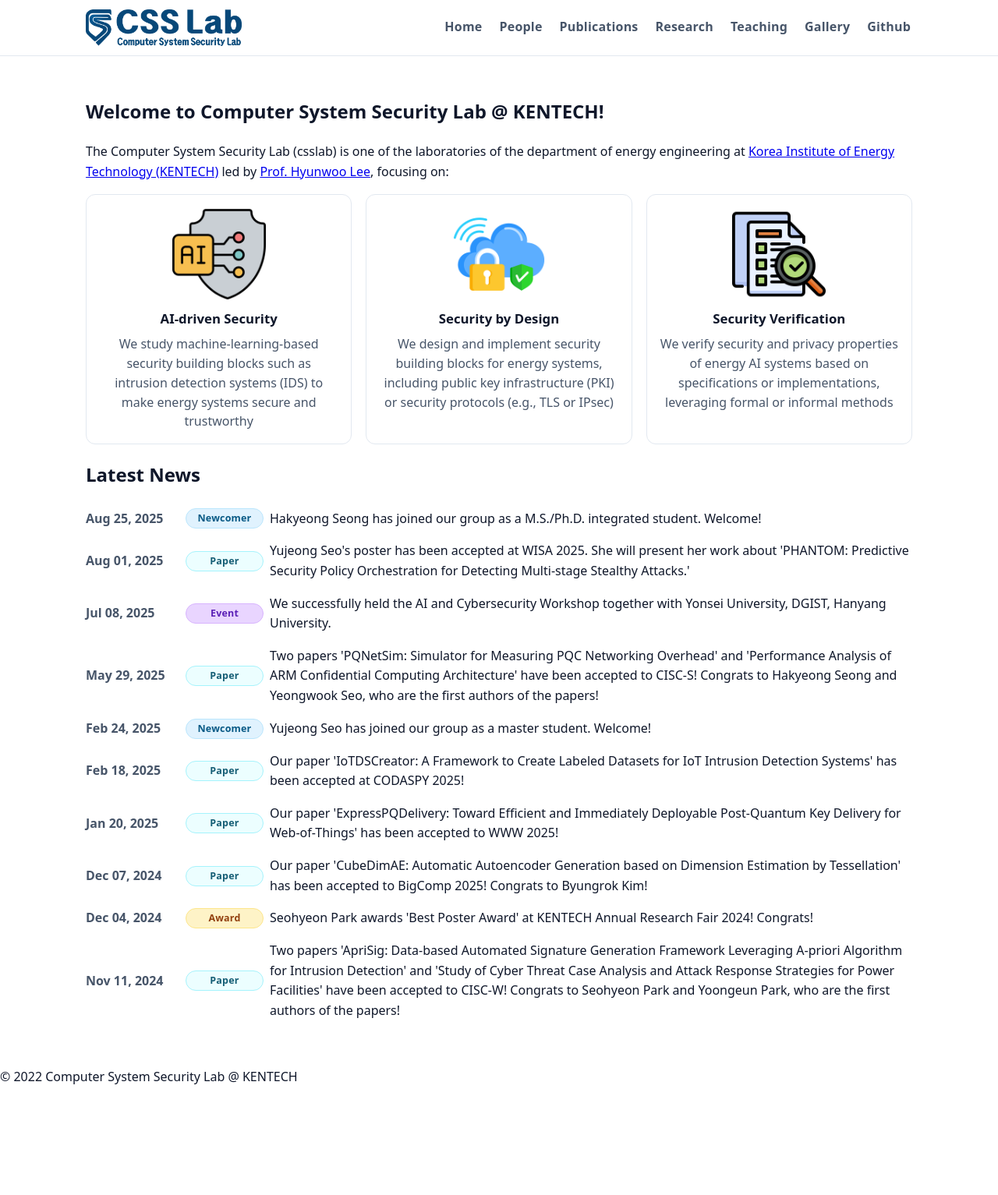
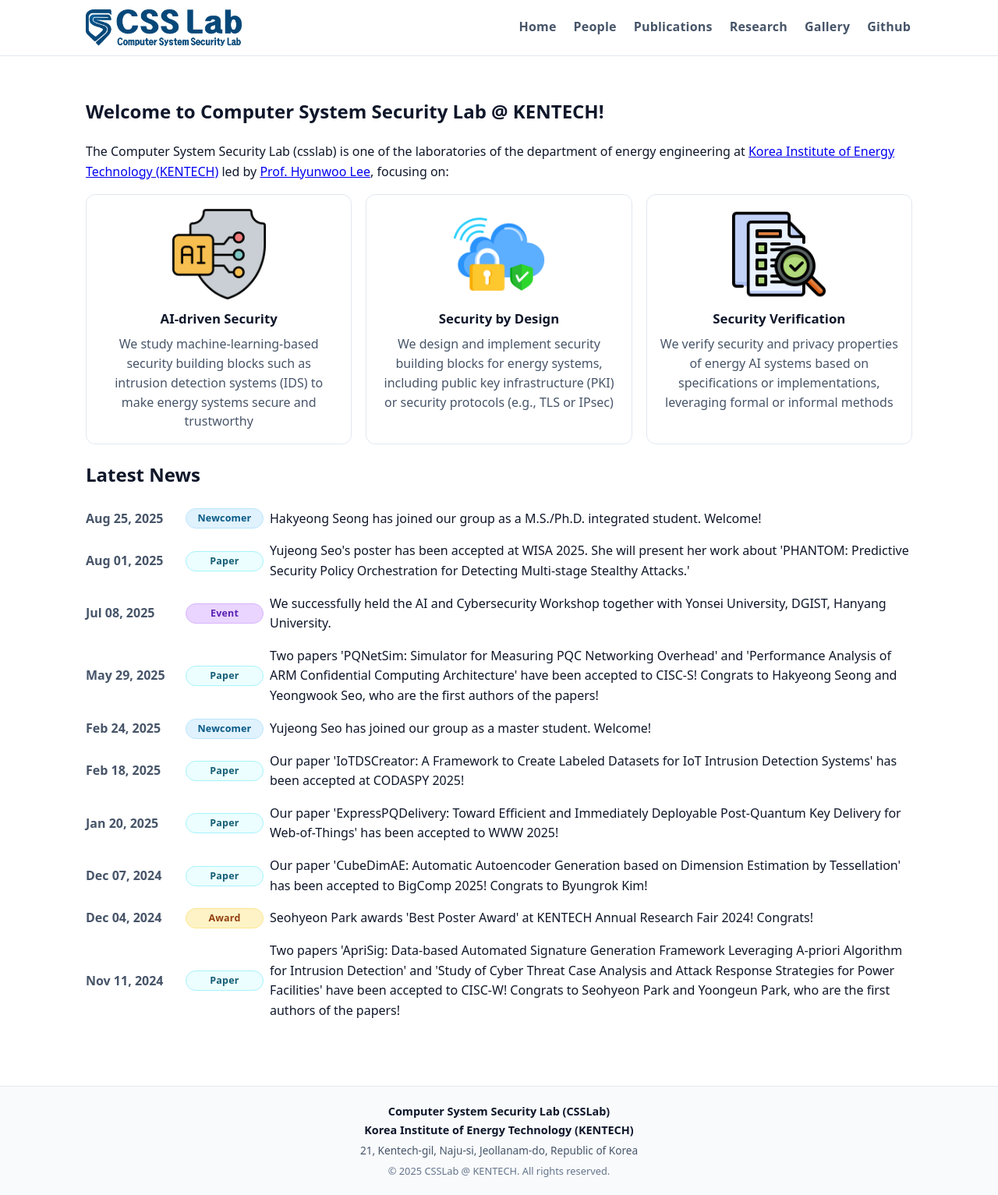
Before and after one commit to comsyssec/comsyssec.github.io, a Jekyll site: the page built from index.md, in a window 1280 px wide. Shown: the whole page at 78% size. Built offline with Jekyll 4.4.1, drawn with Linux system fonts in a browser that asks for light colours; before the commit the page ends 1411 px from its top, so only the background shows below that.

Commit message:
update the labpage

```diff
--- a/_config.yml
+++ b/_config.yml
@@ -36,7 +36,7 @@ collections:
   research:
     output: true
   teaching:
-    output: true
+    output: false
   gallery:
     output: true
 
--- a/_layouts/default.html
+++ b/_layouts/default.html
@@ -18,7 +18,6 @@
           <li><a href="/people">People</a></li>
           <li><a href="/publications">Publications</a></li>
           <li><a href="/research">Research</a></li>
-          <li><a href="/teaching">Teaching</a></li>
           <li><a href="/gallery">Gallery</a></li>
           <li><a href="https://github.com/comsyssec" target="_blank" rel="noopener">Github</a></li>
         </ul>
@@ -66,8 +65,20 @@
     {{ content }}
   </main>
 
-  <footer>
-    <p>&copy; 2022 Computer System Security Lab @ KENTECH</p>
+  <footer class="site-footer">
+  <div class="footer-content">
+    <div class="footer-lab">
+      <strong>Computer System Security Lab (CSSLab)</strong><br>
+      Korea Institute of Energy Technology (KENTECH)
+    </div>
+    <div class="footer-address">
+      21, Kentech-gil, Naju-si, Jeollanam-do, Republic of Korea
+    </div>
+    <div class="footer-copy">
+      &copy; {{ site.time | date: "%Y" }} CSSLab @ KENTECH. All rights reserved.
+    </div>
+  </div>
   </footer>
+
 </body>
 </html>
--- a/assets/css/style.css
+++ b/assets/css/style.css
@@ -80,6 +80,39 @@ body {
   border-bottom-color: var(--accent);
   outline: none;
 }
+
+.site-footer {
+  background: #f8fafc;         /* 연한 회색 배경 */
+  border-top: 1px solid #e2e8f0;
+  padding: 20px 0;
+  margin-top: 40px;
+  font-size: 0.9rem;
+  color: #475569;              /* slate-600 */
+  text-align: center;
+}
+
+.site-footer .footer-content {
+  max-width: 960px;
+  margin: 0 auto;
+  padding: 0 16px;
+}
+
+.site-footer .footer-lab {
+  font-weight: 600;
+  color: #0f172a;              /* 진한 slate */
+  margin-bottom: 4px;
+}
+
+.site-footer .footer-address {
+  margin-bottom: 6px;
+  font-size: 0.85rem;
+}
+
+.site-footer .footer-copy {
+  font-size: 0.8rem;
+  color: #64748b;              /* slate-500 */
+}
+
 
 /* 현재 페이지 강조(옵션): 각 페이지에서 body나 main에 data-page 속성을 주고 매칭해도 됨 */
 /* 예: <body data-page="publications"> … */
```
